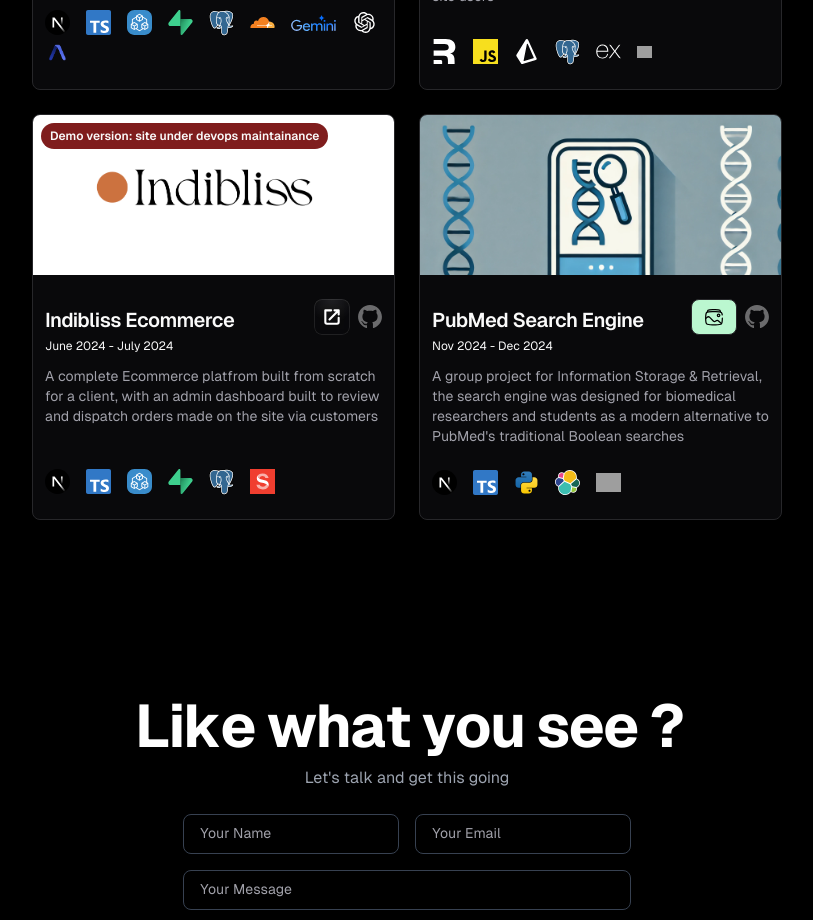
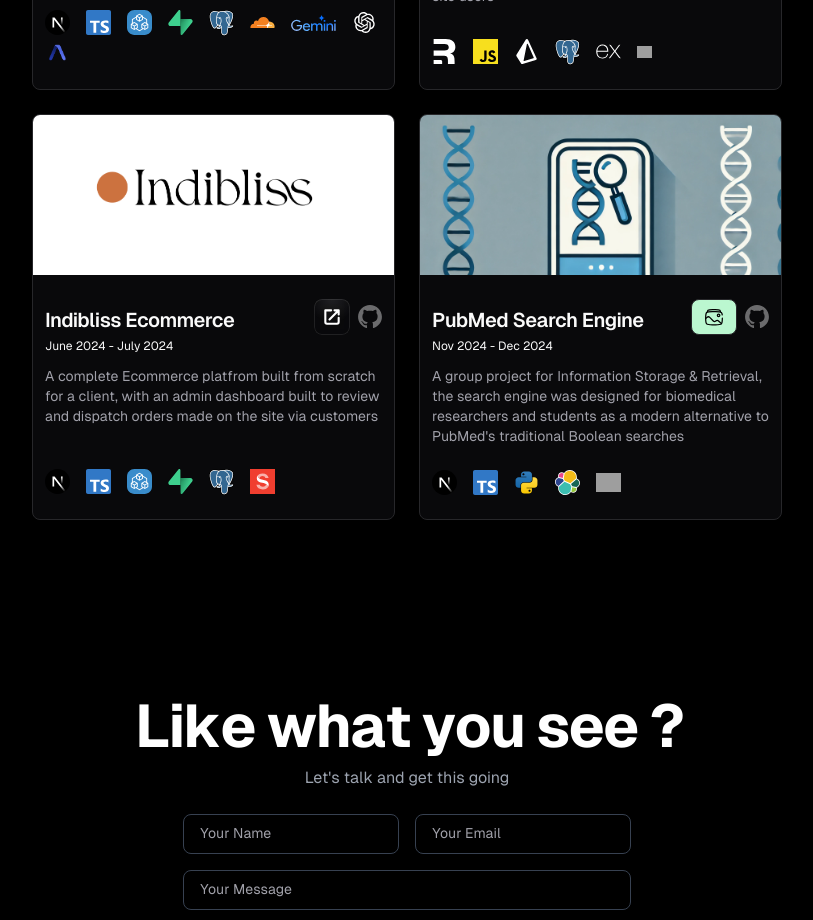
Before and after one commit to akshatsabavat/Portfolio, a Next.js app: page / in a window 1280 px wide. Shown: the part 3580-4500 px from the top of the page, without its empty margins (233-1046 px from the left). Built offline with nearby package versions, Linux system fonts and the light colour scheme; grey boxes are pictures that could not be loaded.

Commit message:
Removed indicator from card

```diff
--- a/src/components/pages/landing/info/ProjectSection.tsx
+++ b/src/components/pages/landing/info/ProjectSection.tsx
@@ -297,10 +297,7 @@
         type: "Website",
         href: "https://github.com/akshatsabavat/Indibliss-ecommerce-client",
       },
-      indicator: {
-        show: true,
-        text: "Demo version: site under devops maintainance",
-      },
+
       mediaItems: [],
       image: Indibliss,
       video:
```
